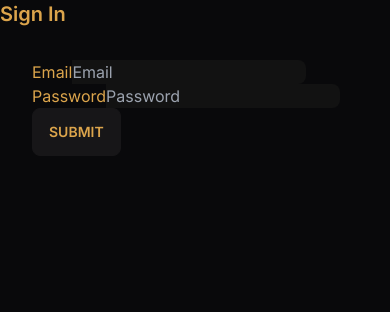
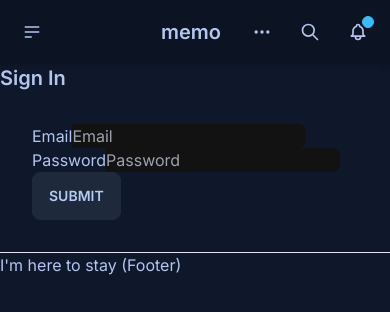
Before and after one commit to lloydlobo/memo, a Next.js app: page /login in a window 390 px wide. Shown: the top 312 px of the page. Built offline with nearby package versions, Linux system fonts and the light colour scheme.

Commit message:
feat(components): replace nabar for mobile style

```diff
--- a/components/Layout.tsx
+++ b/components/Layout.tsx
@@ -15,7 +15,7 @@ const Layout = ({ children, title = "This is the default title" }: Props) => (
       <meta charSet="utf-8" />
       <meta name="viewport" content="initial-scale=1.0, width=device-width" />
     </Head>
-    <header>
+    <header className="bg-base-300 shadow-md">
       <Navbar />
     </header>
     {children}
--- a/components/navbar/Navbar.tsx
+++ b/components/navbar/Navbar.tsx
@@ -5,32 +5,53 @@ import { brand } from "../../utils/brand";
 export default function Navbar() {
   return (
     <nav>
-      <div className="navbar bg-base-100">
-        <div className="flex-none">
-          <button className="btn-ghost btn-square btn">
+      <div className="navbar">
+        <div className="navbar-start">
+          <div className="dropdown">
+            <label tabIndex={0} className="btn-ghost btn-circle btn">
               <svg
                 xmlns="http://www.w3.org/2000/svg"
+                className="h-5 w-5"
                 fill="none"
                 viewBox="0 0 24 24"
-              className="inline-block h-5 w-5 stroke-current"
+                stroke="currentColor"
               >
                 <path
                   strokeLinecap="round"
                   strokeLinejoin="round"
                   strokeWidth="2"
-                d="M4 6h16M4 12h16M4 18h16"
-              ></path>
+                  d="M4 6h16M4 12h16M4 18h7"
+                />
               </svg>
-          </button>
+            </label>
+            <ul
+              tabIndex={0}
+              className="dropdown-content menu rounded-box menu-compact mt-3 w-52 bg-base-100 p-2 shadow"
+            >
+              <li>
+                <Link href={"/login"}>Login</Link>
+              </li>
+              <li>
+                <Link href="/">Home</Link>
+              </li>
+              <li>
+                <Link href="/about">About</Link>
+              </li>
+              <li>
+                <Link href="/users">Users List</Link>
+              </li>
+              <li>
+                <a href="/api/users">Users API</a>
+              </li>
+            </ul>
           </div>
-        <div className="flex-1">
-          <a className="btn-ghost btn text-xl normal-case">{brand.name}</a>
         </div>
-        <div className="flex-none">
-          <Link href={"/login"}>Login</Link>
-          <Link href="/">Home</Link> | <Link href="/about">About</Link> |{" "}
-          <Link href="/users">Users List</Link> |{" "}
-          <a href="/api/users">Users API</a>
+        <div className="navbar-center">
+          <Link className="btn-ghost btn text-xl normal-case" href={"/"}>
+            {brand.name}
+          </Link>
+        </div>
+        <div className="navbar-end">
           <button className="btn-ghost btn-square btn">
             <svg
               xmlns="http://www.w3.org/2000/svg"
@@ -46,6 +67,41 @@ export default function Navbar() {
               ></path>
             </svg>
           </button>
+          <button className="btn-ghost btn-circle btn">
+            <svg
+              xmlns="http://www.w3.org/2000/svg"
+              className="h-5 w-5"
+              fill="none"
+              viewBox="0 0 24 24"
+              stroke="currentColor"
+            >
+              <path
+                strokeLinecap="round"
+                strokeLinejoin="round"
+                strokeWidth="2"
+                d="M21 21l-6-6m2-5a7 7 0 11-14 0 7 7 0 0114 0z"
+              />
+            </svg>
+          </button>
+          <button className="btn-ghost btn-circle btn">
+            <div className="indicator">
+              <svg
+                xmlns="http://www.w3.org/2000/svg"
+                className="h-5 w-5"
+                fill="none"
+                viewBox="0 0 24 24"
+                stroke="currentColor"
+              >
+                <path
+                  strokeLinecap="round"
+                  strokeLinejoin="round"
+                  strokeWidth="2"
+                  d="M15 17h5l-1.405-1.405A2.032 2.032 0 0118 14.158V11a6.002 6.002 0 00-4-5.659V5a2 2 0 10-4 0v.341C7.67 6.165 6 8.388 6 11v3.159c0 .538-.214 1.055-.595 1.436L4 17h5m6 0v1a3 3 0 11-6 0v-1m6 0H9"
+                />
+              </svg>
+              <span className="badge-primary badge badge-xs indicator-item"></span>
+            </div>
+          </button>
         </div>
       </div>
     </nav>
--- a/pages/login.tsx
+++ b/pages/login.tsx
@@ -1,8 +1,9 @@
 import React from "react";
+import Layout from "../components/Layout";
 
 export default function login() {
   return (
-    <div>
+    <Layout>
       <div className="card">
         <div className="card-title">Sign In</div>
         <div className="card-body">
@@ -21,6 +22,6 @@ export default function login() {
           </form>
         </div>
       </div>
-    </div>
+    </Layout>
   );
 }
--- a/tailwind.config.js
+++ b/tailwind.config.js
@@ -19,7 +19,7 @@ module.exports = {
   // daisyUI config (optional)
   daisyui: {
     styled: true,
-    themes: ["luxury", "bumblebee", "dracula"],
+    themes: ["night", "bumblebee", "dracula"],
     base: true,
     utils: true,
     logs: true,
```
Lines whose indentation alone changed are shown as unchanged.
